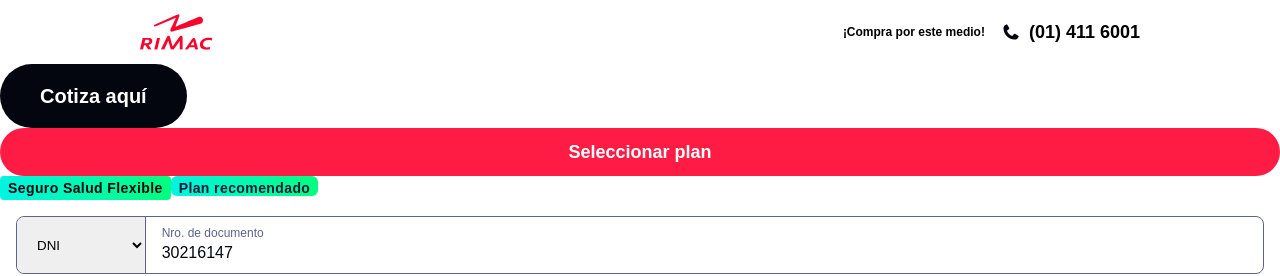
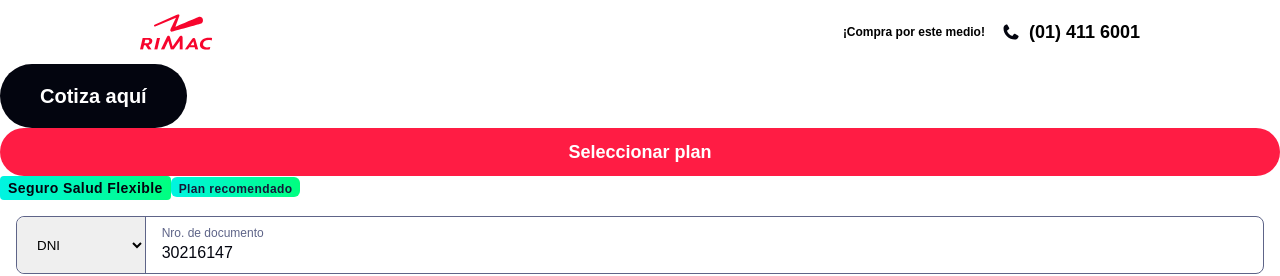
Before and after one commit to erikgarciadev/reto-tecnico-rimac, a React (Vite) app: page / in a window 1280 px wide. Shown: the top 276 px of the page. Built offline with nearby package versions, Linux system fonts and the light colour scheme.

Commit message:
fix: correction component Badge

```diff
--- a/src/components/Badge/Badge.tsx
+++ b/src/components/Badge/Badge.tsx
@@ -1,15 +1,22 @@
 import { FC } from "react";
 import "./styles.scss";
 import { classNames } from "../../utils/util";
+import { TYPES_BADGES } from "../../utils/constants";
+import { TypesBadgesValues } from "../../interfaces";
 
 interface Props {
   children: React.ReactNode;
-  type?: "default" | "plan";
+  type?: TypesBadgesValues;
 }
 
-const Badge: FC<Props> = ({ children, type = "default" }) => {
+const Badge: FC<Props> = ({ children, type = TYPES_BADGES.DEFAULT }) => {
   return (
-    <span className={classNames("badge", type === "plan" ? "badge--plan" : "")}>
+    <span
+      className={classNames(
+        "badge",
+        type === TYPES_BADGES.PLAN ? "badge--plan" : ""
+      )}
+    >
       {children}
     </span>
   );
--- a/src/components/Badge/styles.scss
+++ b/src/components/Badge/styles.scss
@@ -25,5 +25,6 @@
         height: 20px;
         color: var(--neutral-700);
         line-height: 16px;
+        font-size: 12px;
     }
 }
```
